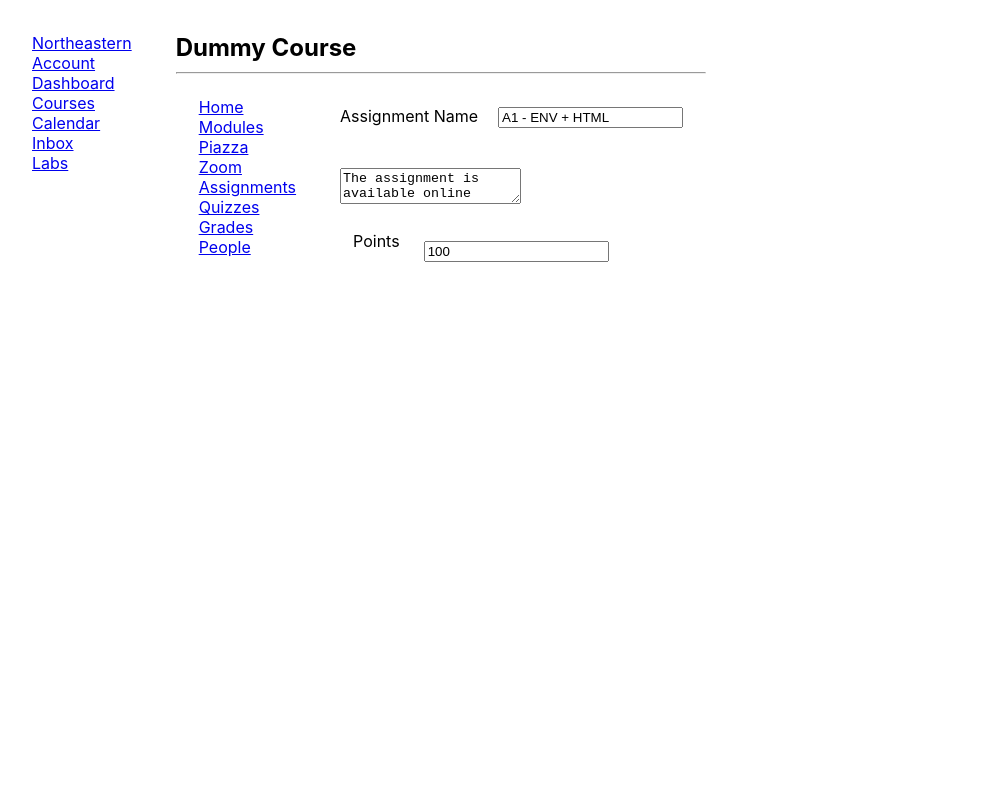
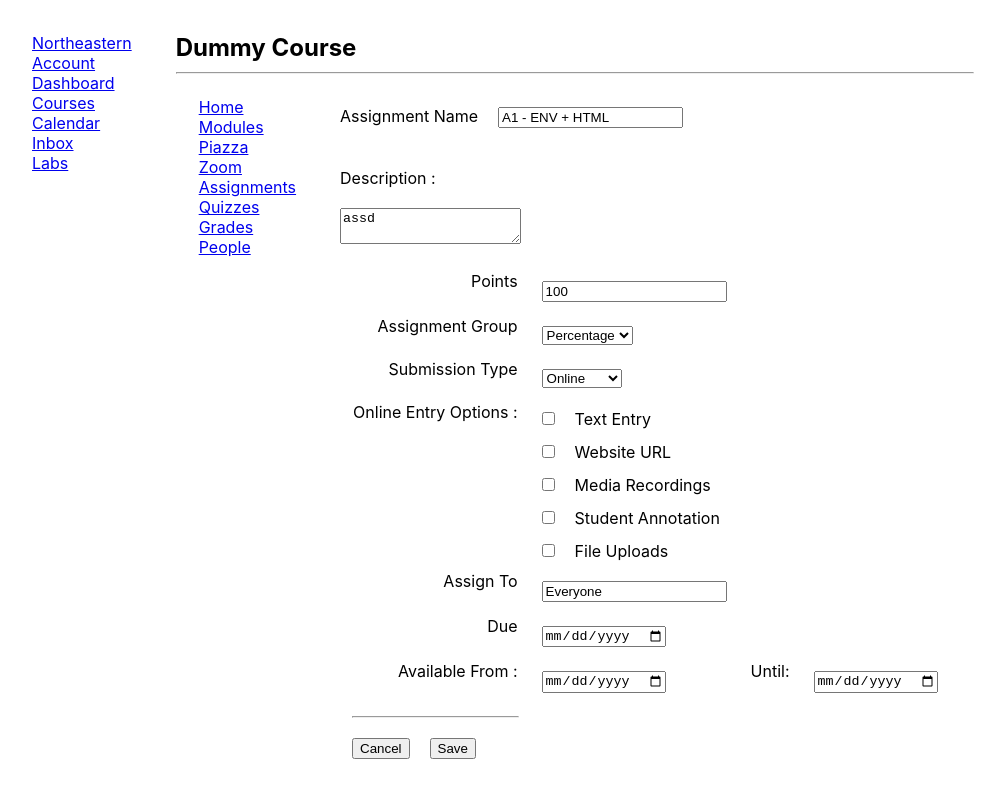
Before and after one commit to YASH-MOHARIR/Kanbas-webdev-project-Yash-Moharir, a React (Create React App) app: page /Courses/01/Assignments/1 in a window 1280 px wide. Shown: the top 798 px of the page, without its empty margins (31-1036 px from the left). Built offline with nearby package versions, Linux system fonts and the light colour scheme.

Commit message:
Added Assignment section
Added Assignment section with requirements in home doc

```diff
--- a/src/Courses/Assingments/AssignmentEditor.tsx
+++ b/src/Courses/Assingments/AssignmentEditor.tsx
@@ -4,8 +4,9 @@ export default function AssignmentEditor() {
     return (
       <div id="wd-assignments-editor">
         <label htmlFor="wd-name">Assignment Name</label>
-        <input id="wd-name" value="A1 - ENV + HTML" /><br /><br />
-        <textarea id="wd-description">
+        <input id="wd-name" defaultValue="A1 - ENV + HTML" /><br /><br />
+        <p>Description :</p>
+        <textarea id="wd-description" value = "assd">
           The assignment is available online Submit a link to the landing page of
         </textarea>
         <br />
@@ -18,6 +19,95 @@ export default function AssignmentEditor() {
               <input id="wd-points" value={100} />
             </td>
           </tr>
+
+          <tr>
+            <td align="right" valign="top">
+              <label htmlFor="wd-points">Assignment Group</label>
+            </td>
+            <td>
+             <select name="" id="">
+              <option value="Percentage">Percentage</option>
+              <option value="Points">Points</option>
+             </select>
+            </td>
+          </tr>
+
+          <tr>
+            <td align="right" valign="top">
+              <label htmlFor="wd-points">Submission Type</label>
+            </td>
+            <td>
+             <select name="" id="">
+              <option value="Online">Online</option>
+              <option value="In Person">In Person</option>
+             </select>
+            </td>
+          </tr>
+
+          <tr>
+            <td align="right" valign="top">
+              <label htmlFor="wd-points">Online Entry Options :  </label>
+            </td>
+            <td>
+              <input type="checkbox" id="text-entry" name="field" value="Text Entry" />
+              <label htmlFor="text-entry">Text Entry</label><br />
+
+              {/* Checkbox for Website URL */}
+              <input type="checkbox" id="website-url" name="field" value="Website URL" />
+              <label htmlFor="website-url">Website URL</label><br />
+
+              {/* Checkbox for Media Recordings */}
+              <input type="checkbox" id="media-recordings" name="field" value="Media Recordings" />
+              <label htmlFor="media-recordings">Media Recordings</label><br />
+
+              {/* Checkbox for Student Annotation */}
+              <input type="checkbox" id="student-annotation" name="field" value="Student Annotation" />
+              <label htmlFor="student-annotation">Student Annotation</label><br />
+
+              {/* Checkbox for File Uploads */}
+              <input type="checkbox" id="file-uploads" name="field" value="File Uploads" />
+              <label htmlFor="file-uploads">File Uploads</label><br />
+            </td>
+          </tr>
+
+          <tr>
+            <td align="right" valign="top">
+              <label htmlFor="wd-points"> Assign To</label>
+            </td>
+            <td>
+              <input type="text" value={"Everyone"} />
+            </td>
+          </tr>
+
+          <tr>
+            <td align="right" valign="top">
+              <label htmlFor="wd-points">  Due  </label>
+            </td>
+            <td>
+              <input type="date" name="" id="" />
+            </td>
+          </tr>
+
+          <tr>
+            <td align="right" valign="top">
+              <label htmlFor="wd-points">  Available From : </label>
+            </td>
+            <td>
+              <input type="date" name="" id="" />
+            </td>
+            <td align="right" valign="top">
+              <label htmlFor="wd-points">    Until:  </label>
+            </td>
+            <td>
+              <input type="date" name="" id="" />
+            </td>
+
+          </tr>
+<hr />
+          <button>Cancel</button>
+          <button>Save</button>
+
+
           {/* Complete on your own */}
         </table>
       </div>
--- a/src/Courses/Assingments/Assignments.tsx
+++ b/src/Courses/Assingments/Assignments.tsx
@@ -13,12 +13,23 @@ export default function Assignments() {
         <ul id="wd-assignment-list">
           <li className="wd-assignment-list-item">
             <a className="wd-assignment-link"
-              href="#/Kanbas/Courses/1234/Assignments/123">
+              href="/Courses/1234/Assignments/:aid">
               A1 - ENV + HTML
             </a>
+            <p>Lorem ipsum dolor sit amet consectetur adipisicing elit. Rerum, laboriosam?</p>
           </li>
           <li className="wd-assignment-list-item">
+            <a href="/Courses/1234/Assignments/:aid">
+              A2 - CSS And Bootstrap
+            </a>
+            <p>Lorem ipsum dolor sit amet consectetur adipisicing elit. Aspernatur qui nulla, nobis adipisci error accusantium!</p>
             {/* Complete On Your Own */}
+          </li>
+          <li>
+            <a href="/Courses/1234/Assignments/:aid">
+              A3 - Javscript And React
+            </a>
+            <p>Lorem ipsum dolor, sit amet consectetur adipisicing elit. Odit fugit dignissimos deserunt illo. Culpa qui rem cumque molestiae! Earum, doloremque!</p>
           </li>
         </ul>
       </div>
--- a/src/Courses/Home/Status.tsx
+++ b/src/Courses/Home/Status.tsx
@@ -6,7 +6,16 @@ export default function CourseStatus() {
         <h2>Course Status</h2>
         <button>Unpublish</button>
         <button>Publish</button>
+        <div>
+
+        <button>IMport Existing Content</button>
+        <button>Import from Commons</button>
+        <button>Choose Home Page</button>
+        <button>View Course Stream</button>
+        <button>New Announcement</button>
+        <button>New Analytics</button>
         {/* Complete on your own */}
+        </div>
         <button>
         View Course Notifications
         </button></div>
--- a/src/Courses/Modules/Modules.tsx
+++ b/src/Courses/Modules/Modules.tsx
@@ -4,6 +4,15 @@ export default function Modules() {
     return (
       <div>
         {/* Implement Collapse All button, View Progress button, etc. */}
+        <div>
+          <button>Collapse All</button>
+          <button>View Progress</button>
+          <select name="" id="">
+            <option value="publish all">Publish Selected</option>
+            <option value="publish all">Publish All</option>
+          </select>
+          <button>Module +</button>
+          </div>
         <ul id="wd-modules">
           <li className="wd-module">
             <div className="wd-title">Week 1</div>
--- a/src/Navigation/CoursesNavigation.tsx
+++ b/src/Navigation/CoursesNavigation.tsx
@@ -12,8 +12,7 @@ class CoursesNavigation extends Component{
                 <Link to="/Courses/1234/Modules">Modules</Link><br/>
                 <Link to="/Courses/1234/Piazza">Piazza</Link><br/>
                 <Link to="/Courses/1234/Zoom">Zoom</Link><br/>
-                <Link to="/Courses/1234/Assignments">
-                    Assignments</Link><br/>
+                <Link to="/Courses/1234/Assignments">Assignments</Link><br/>
                 <Link to="/Courses/1234/Quizzes">Quizzes</Link><br/>
                 <Link to="/Courses/1234/Grades">Grades</Link><br/>
                 <Link to="/Courses/1234/People">People</Link><br/>
```
Also changed, not shown: src/App.css (line endings or trailing spaces).
